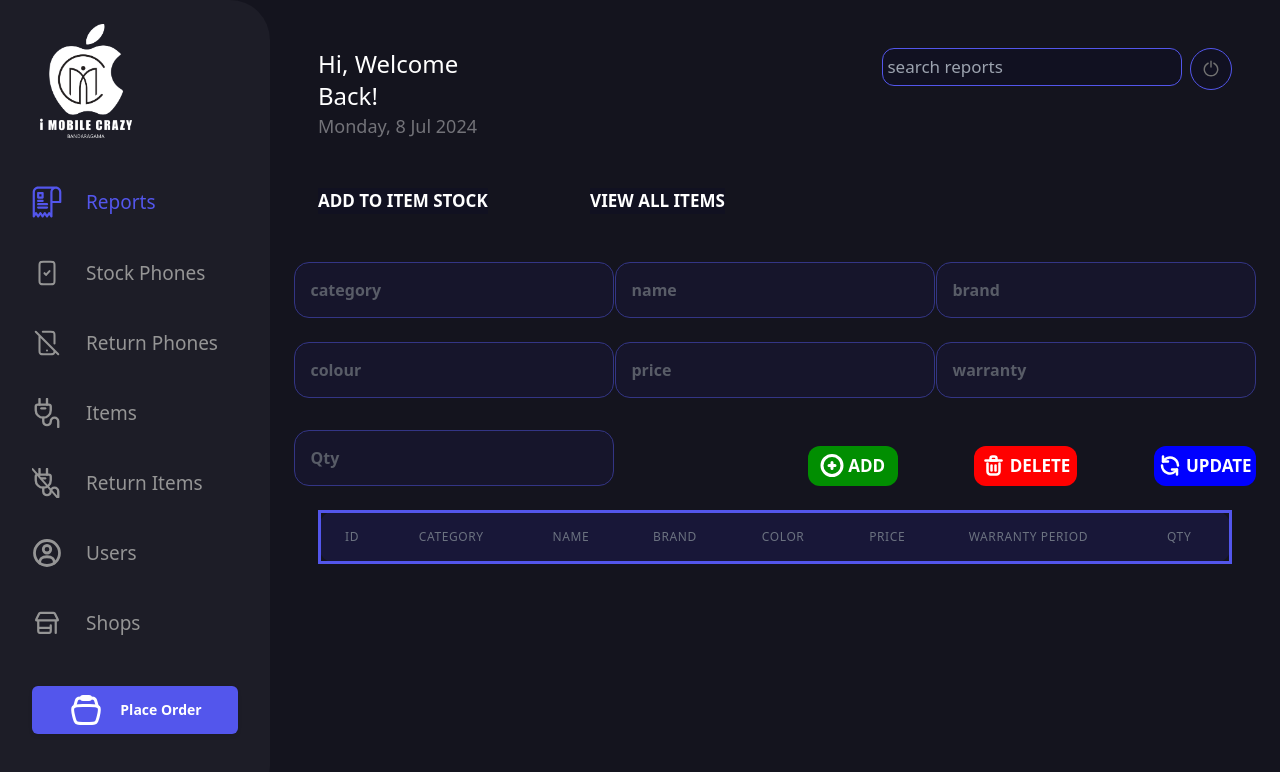
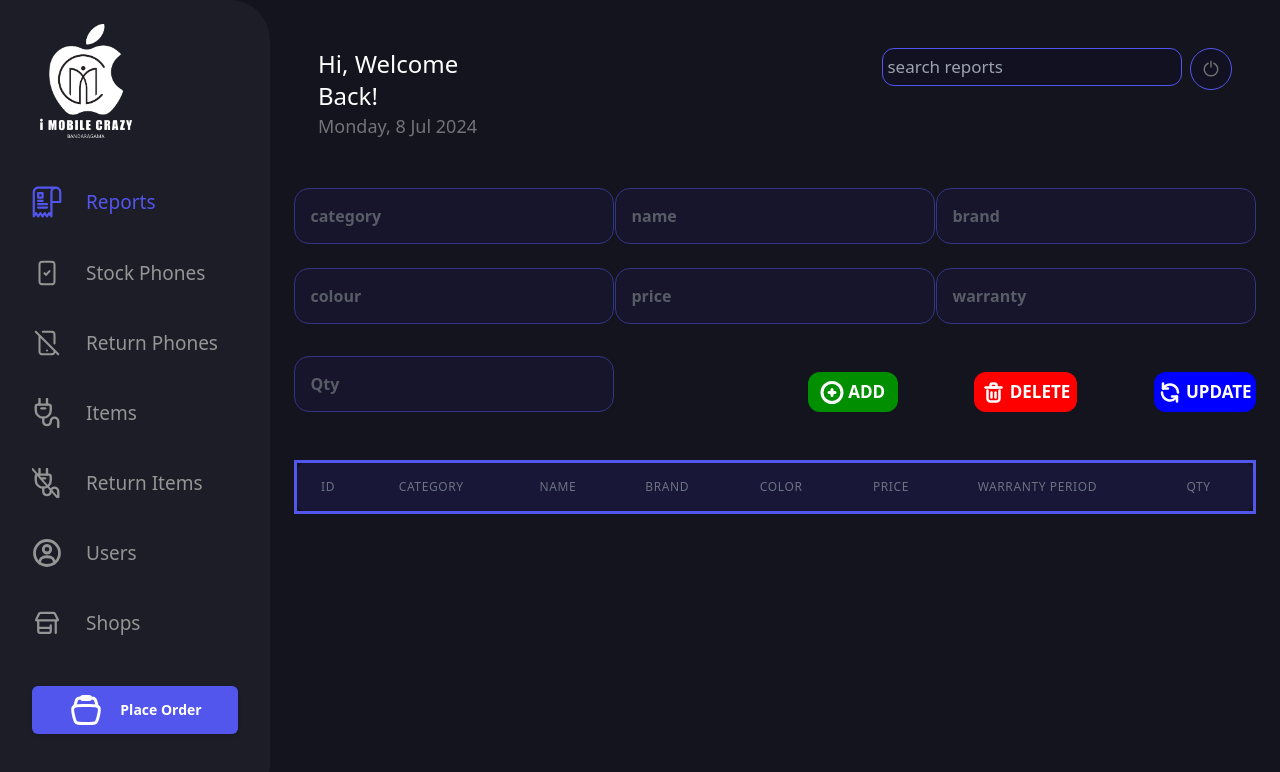
Before and after one commit to Arimax-Solutions/I_Mobile_Crazy_Frontend, a React (Vite) app: page /item in a window 1280 px wide. Shown: the top 772 px of the page. Built offline with nearby package versions, Linux system fonts and the light colour scheme.

Commit message:
update content

```diff
--- a/src/components/item/item.tsx
+++ b/src/components/item/item.tsx
@@ -286,10 +286,10 @@ const Item = () => {
             </div>
 
             {/* Buttons row */}
-            <div className='m-4 flex mt-5 justify-start'>
+            {/* <div className='m-4 flex mt-5 justify-start'>
                 <button className='mr-[8vw] buttons-styles'>ADD TO ITEM STOCK</button>
                 <button className='buttons-styles'>VIEW ALL ITEMS</button>
-            </div>
+            </div> */}
 
             {/* Inputs row */}
             <div className='text-white font-semibold'>
@@ -324,7 +324,7 @@ const Item = () => {
 
 
             {/* Table to display items */}
-            <div className='m-4'>
+            <div className='mt-5'>
                 <table className='min-w-full divide-y table-styles'>
                     <thead>
                         <tr className=''>
```
